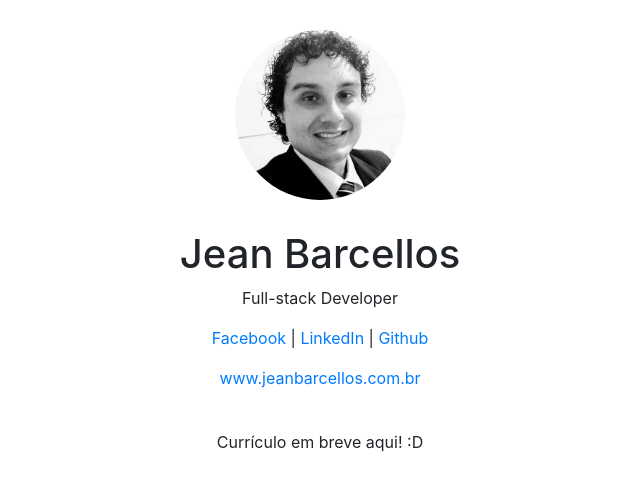
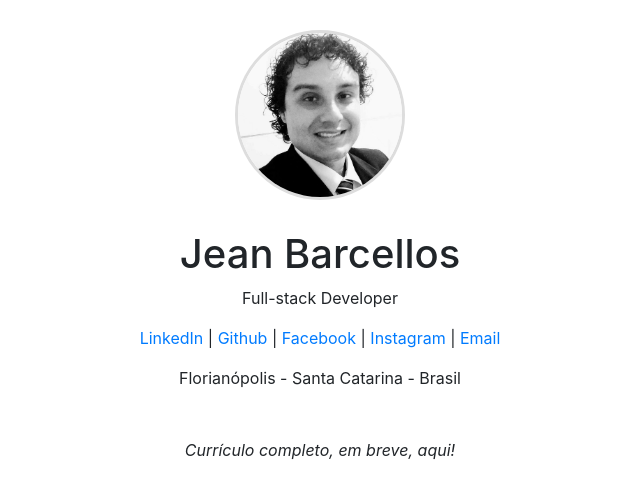
Before and after one commit to jeanbarcellos/jeanbarcellos.github.io, a plain HTML site: page index.html in a window 1280 px wide. Shown: the whole page, without its empty margins (320-960 px from the left). Drawn offline with Linux system fonts and the light colour scheme.

Commit message:
Pequenos ajustes

```diff
--- a/css/custom.css
+++ b/css/custom.css
@@ -8,6 +8,7 @@ body {
     width: 170px;
     height: 170px;
     margin: 30px 0;
+    border: 3px solid #DDD;
 }
 
 .text-align-center {
--- a/index.html
+++ b/index.html
@@ -1,9 +1,18 @@
 <!DOCTYPE html>
 <html>
   <head>
-    <title>Jean Silva de Barcellos</title>
     <meta charset="UTF-8">
     <meta name="viewport" content="width=device-width, initial-scale=1.0">
+    <title>Jean Barcellos</title>
+    <meta name="description" content="Eu sou como um vento passageiro que aparece e vai embora. Como onda no oceano. Assim como o vapor." />
+
+    <!-- Facebook -->
+    <meta property="og:type" content="website" />
+    <meta property="og:locale" content="pt_BR" />
+    <meta property="og:title" content="Jean Barcellos" />
+    <meta property="og:description" content="Eu sou como um vento passageiro que aparece e vai embora. Como onda no oceano. Assim como o vapor." />
+    <meta property="og:url" content="https://www.jeanbarcellos.com.br/" />
+    <meta property="og:image" content="img/jean-barcellos-facebook.jpg" />
 
     <link href="https://fonts.googleapis.com/css?family=Ubuntu&display=swap" rel="stylesheet">
 
@@ -13,23 +22,34 @@
 
     <link rel="icon" type="image/jpg" href="img/jean-barcellos-icon.jpg">
 
+    <script type="text/javascript" src="js/custom.js"></script>
+
   </head>
   <body>
     <div class="container">
       <div class="row">
         <div class="col-12 text-align-center">
           <a href="img/jean-barcellos.jpg" target="_blank">
-            <img class="img-perfil" src="img/jean-barcellos.jpg" title="Jean Barcellos">
+            <img class="img-perfil"
+                 src="img/jean-barcellos.jpg"
+                 title="Jean Barcellos"
+                 alt="Foto de perfil do Jean Barcellos">
           </a>
           <h1>Jean Barcellos</h1>
           <p>Full-stack Developer</p>
           <p>
-            <a href="https://www.facebook.com/jeanbarcellos" target="_blank">Facebook</a> |
-            <a href="https://www.linkedin.com/in/jeanbarcellos/" target="_blank">LinkedIn</a> |
-            <a href="https://github.com/jeanbarcellos" target="_blank">Github</a>
+            <a href="https://www.linkedin.com/in/jeanbarcellos/" target="_blank" title="Ir para LinkedIn">LinkedIn</a> |
+            <a href="https://github.com/jeanbarcellos" target="_blank" title="Ir para Github">Github</a> |
+            <a href="https://www.facebook.com/jeanbarcellos" target="_blank" title="Ir para Facebook">Facebook</a> |
+            <a href="https://instagram.com/jeanbarcellos" target="_blank" title="Ir para Instagram">Instagram</a> |
+            <a href="mailto:jeanbarcellos@hotmail.com" title="Enviar um email">Email</a>
           </p>
-          <p><a href="http://www.jeanbarcellos.com.br" target="_blank">www.jeanbarcellos.com.br</a></p>
-          <p><br>Currículo em breve aqui! :D</p>
+          <p>
+            Florianópolis - Santa Catarina - Brasil<br>
+            <br>
+            <br>
+            <i>Currículo completo, em breve, aqui!</i>
+          </p>
         </div>
       </div>
     </div>
--- /dev/null
+++ b/js/custom.js
@@ -0,0 +1,9 @@
+
+// redirect para HTTPS
+var url = window.location.hostname;
+if (url.indexOf('localhost') === -1) {
+    if (window.location.protocol != "https:")
+    {
+        window.location.href = "https:" + window.location.href.substring(window.location.protocol.length);
+    }
+}
```
Also changed, not shown: img/jean-barcellos-facebook.jpg (added).
